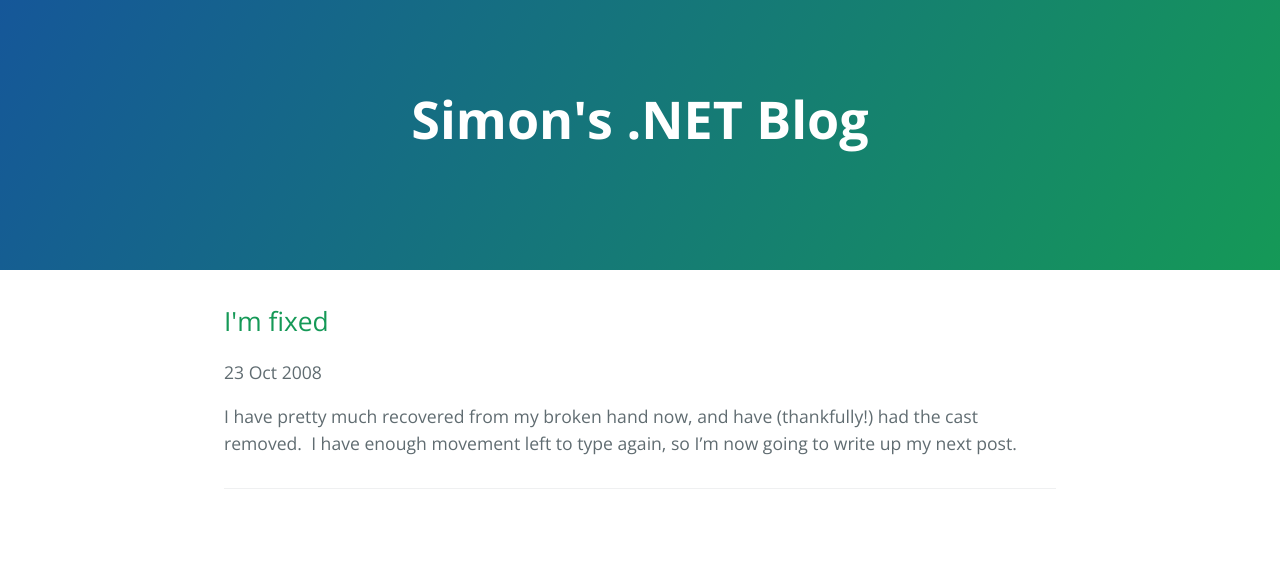
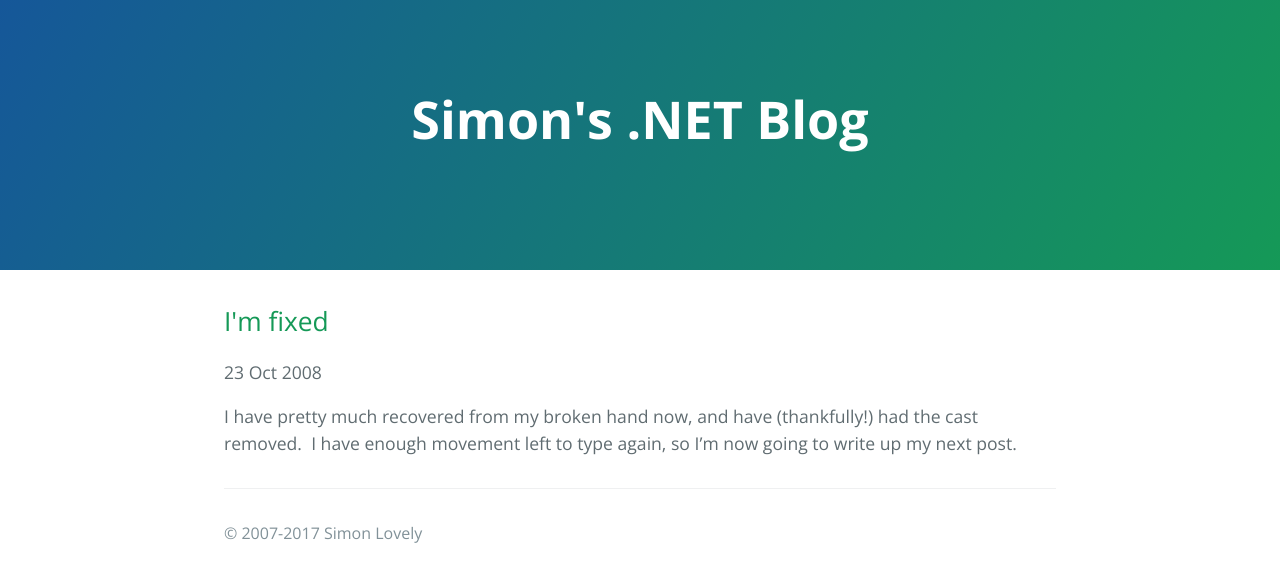
Before and after one commit to slovely/ghpages, a Jekyll site: the page built from _posts/archived/2008-10-23-im-fixed.markdown, in a window 1280 px wide. Shown: the top 582 px of the page. Built offline with Jekyll 4.4.1, drawn with Linux system fonts in a browser that asks for light colours.

Commit message:
Updated footer section

```diff
--- a/_includes/page-footer.html
+++ b/_includes/page-footer.html
@@ -1,3 +1,3 @@
 <footer class="site-footer">
-  <span class="site-footer-credits"></span>
+  <span class="site-footer-credits">© 2007-{{ site.time | date: '%Y' }} Simon Lovely</span>
 </footer>
--- a/_includes/page-header.html
+++ b/_includes/page-header.html
@@ -1,4 +1,4 @@
 <section class="page-header">
-  <h1 class="project-name">{{ site.title }}</h1>
+  <h1 class="project-name"><a href="{{site.baseurl}}/" >{{ site.title }}</a></h1>
   <h2 class="project-tagline">{{ site.tagline }}</h2>
 </section>
--- a/css/site.css
+++ b/css/site.css
@@ -1,3 +1,8 @@
+.page-header .project-name a, .page-header .project-name a:visited {
+    color: #FFF;
+    text-decoration: none;
+}
+
 .main-content .archives h2.year{
     font-weight: 300;
     border-bottom: 1px solid #ddd;
```
